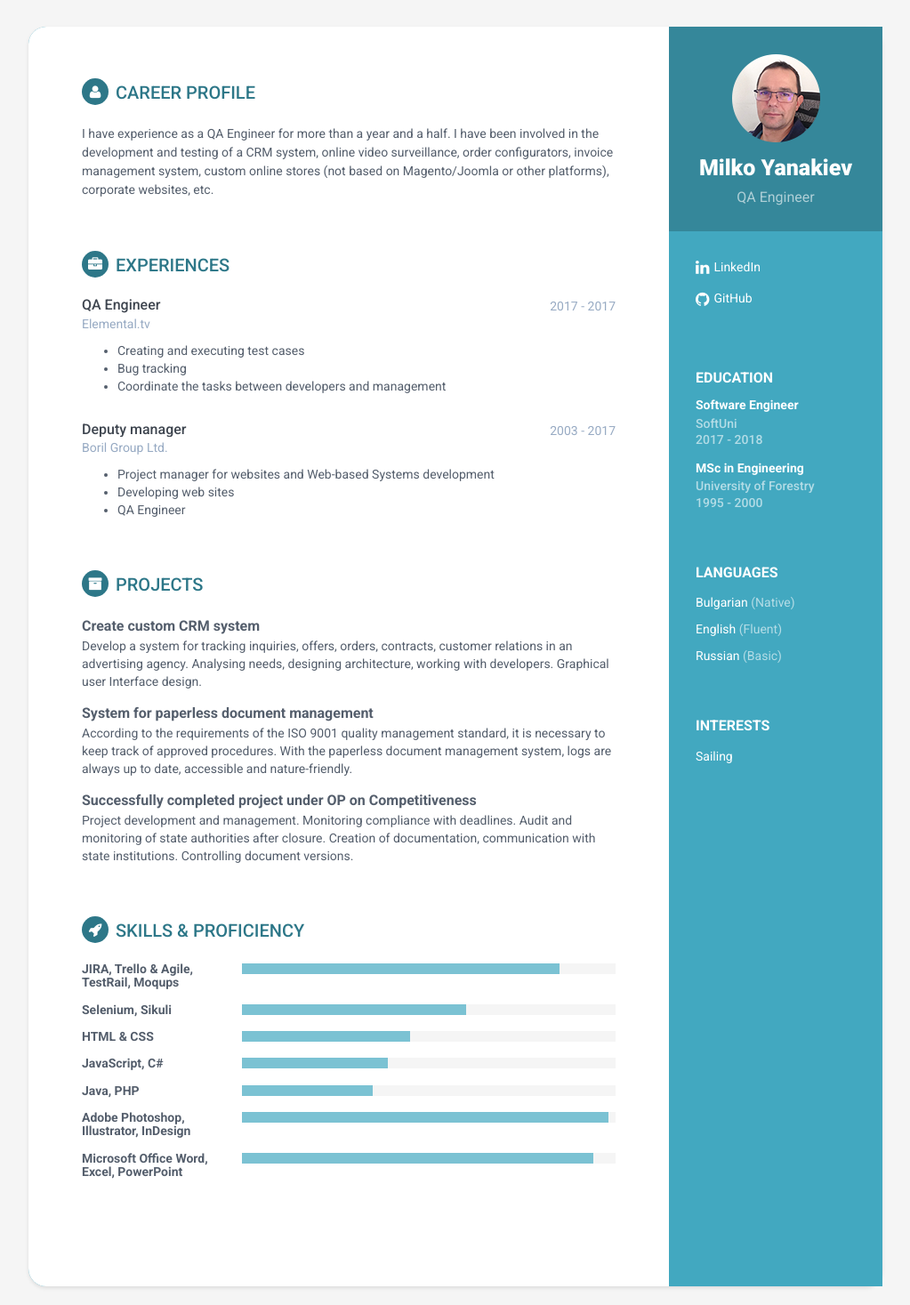
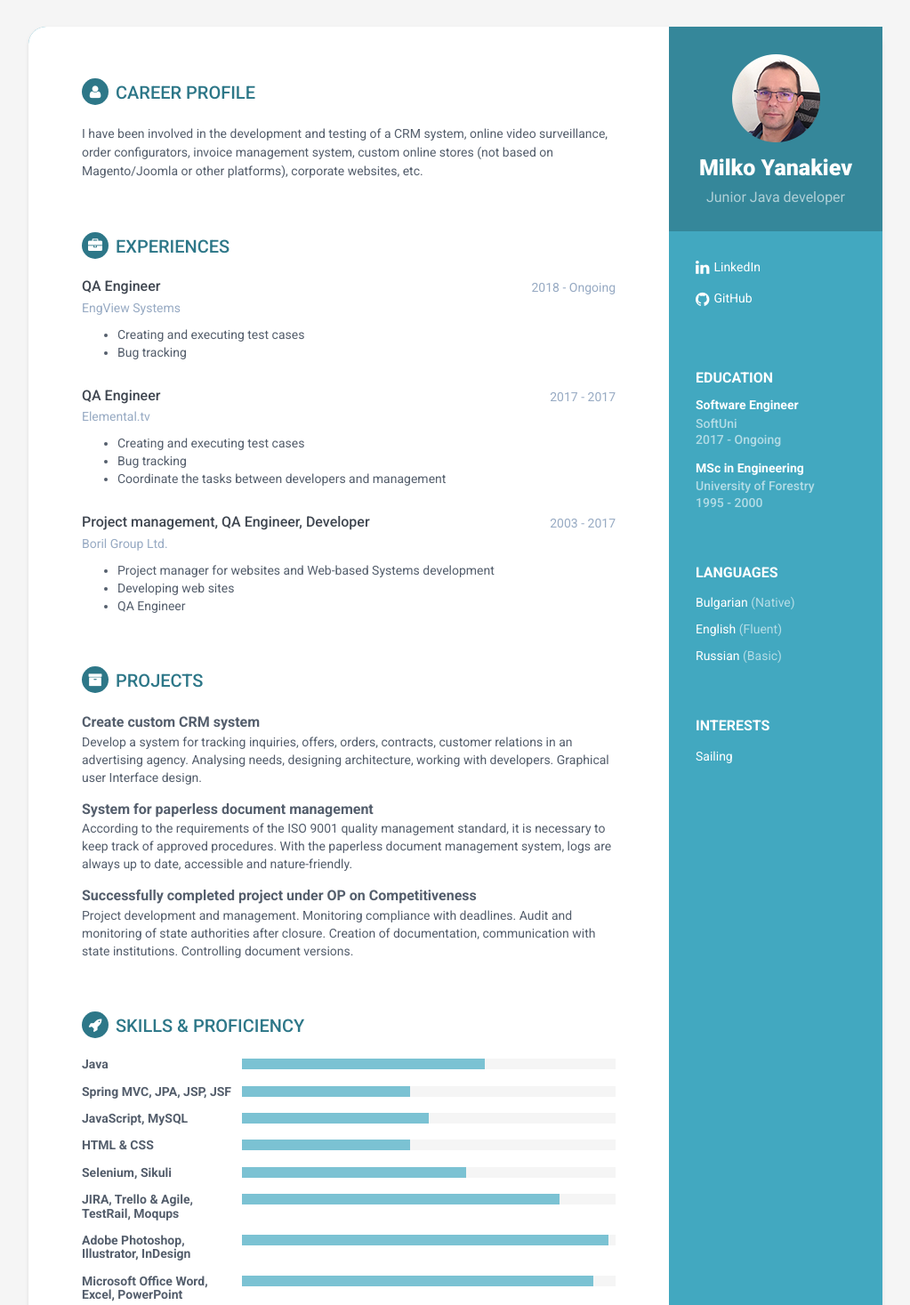
Before and after one commit to mvyanakiev/mvyanakiev.github.io, a plain HTML site: page index.html in a window 1280 px wide. Shown: the top 1467 px of the page at 89% size, without its empty margins (128-1151 px from the left). Drawn offline with Linux system fonts and the light colour scheme.

Commit message:
update skills and jobs

```diff
--- a/assets/css/styles.css
+++ b/assets/css/styles.css
@@ -199,6 +199,7 @@ p {
   position: relative;
   overflow: hidden;
   margin-bottom: 2px;
+  padding-bottom: 3px;
 }
 .main-wrapper .job-title {
   color: #3F4650;
@@ -206,6 +207,7 @@ p {
   margin-top: 0;
   margin-bottom: 0;
   font-weight: 500;
+  height: auto;
 }
 .main-wrapper .time {
   position: absolute;
--- a/index.html
+++ b/index.html
@@ -36,7 +36,7 @@
         <div class="profile-container">
             <img class="profile" src="assets/images/profile.png" alt=""/>
             <h1 class="name">Milko Yanakiev</h1>
-            <h3 class="tagline">QA Engineer</h3>
+            <h3 class="tagline">Junior Java developer</h3>
         </div><!--//profile-container-->
 
         <div class="contact-container container-block">
@@ -52,7 +52,7 @@
             <div class="item">
                 <h4 class="degree">Software Engineer</h4>
                 <h5 class="meta">SoftUni</h5>
-                <div class="time">2017 - 2018</div>
+                <div class="time">2017 - Ongoing</div>
             </div><!--//item-->
             <div class="item">
                 <h4 class="degree">MSc in Engineering</h4>
@@ -74,8 +74,6 @@
             <h2 class="container-block-title">Interests</h2>
             <ul class="list-unstyled interests-list">
                 <li>Sailing</li>
-                <!--<li>Snowboarding</li>-->
-                <!--<li>Cooking</li>-->
             </ul>
         </div><!--//interests-->
 
@@ -86,13 +84,32 @@
         <section class="section summary-section">
             <h2 class="section-title"><i class="fa fa-user"></i>Career Profile</h2>
             <div class="summary">
-                <p>I have experience as a QA Engineer for more than a year and a half.
-                    I have been involved in the development and testing of a CRM system, online video surveillance, order configurators, invoice management system, custom online stores (not based on Magento/Joomla or other platforms), corporate websites, etc.</p>
+                <p>I have been involved in the development and testing of a CRM system, online video surveillance, order
+                    configurators, invoice management system, custom online stores (not based on Magento/Joomla or other
+                    platforms), corporate websites, etc.</p>
             </div><!--//summary-->
         </section><!--//section-->
 
         <section class="section experiences-section">
             <h2 class="section-title"><i class="fa fa-briefcase"></i>Experiences</h2>
+
+            <div class="item">
+                <div class="meta">
+                    <div class="upper-row">
+                        <h3 class="job-title">QA Engineer</h3>
+                        <div class="time">2018 - Ongoing</div>
+                    </div><!--//upper-row-->
+                    <div class="company">EngView Systems</div>
+                </div><!--//meta-->
+                <div class="details">
+                    <p>
+                    <ul>
+                        <li>Creating and executing test cases</li>
+                        <li>Bug tracking</li>
+                    </ul>
+                    </p>
+                </div><!--//details-->
+            </div><!--//item-->
 
             <div class="item">
                 <div class="meta">
@@ -116,7 +133,7 @@
             <div class="item">
                 <div class="meta">
                     <div class="upper-row">
-                        <h3 class="job-title">Deputy manager</h3>
+                        <h3 class="job-title">Project management, QA Engineer, Developer</h3>
                         <div class="time">2003 - 2017</div>
                     </div><!--//upper-row-->
                     <div class="company">Boril Group Ltd.</div>
@@ -130,18 +147,13 @@
                     </ul>
                     </p>
 
-                </div><!--//details-->
-            </div><!--//item-->
-        </section><!--//section-->
+                </div>
+            </div>
+        </section>
 
         <section class="section projects-section">
             <h2 class="section-title"><i class="fa fa-archive"></i>Projects</h2>
-            <!--<div class="intro">-->
-            <!--<p>You can list your side projects or open source libraries in this section. Lorem ipsum dolor sit amet,-->
-            <!--consectetur adipiscing elit. Vestibulum et ligula in nunc bibendum fringilla a eu lectus.</p>-->
-            <!--</div>&lt;!&ndash;//intro&ndash;&gt;-->
             <div class="item">
-                <!--<span class="project-title"><a href="#hook">Create custom CRM system</a></span> - <span class="project-tagline">A responsive website template designed to help startups promote, market and sell their products.</span>-->
                 <span class="project-title"><strong>Create custom CRM system</strong></span>
                 <br>
                 <span class="project-tagline">Develop a system for tracking inquiries, offers, orders, contracts, customer relations in an advertising agency. Analysing needs, designing architecture, working with developers. Graphical user Interface design.</span>
@@ -164,10 +176,35 @@
         <section class="skills-section section">
             <h2 class="section-title"><i class="fa fa-rocket"></i>Skills &amp; Proficiency</h2>
             <div class="skillset">
+
                 <div class="item">
-                    <h3 class="level-title">JIRA, Trello & Agile, TestRail, Moqups</h3>
+                    <h3 class="level-title">Java</h3>
                     <div class="level-bar">
-                        <div class="level-bar-inner" data-level="85%">
+                        <div class="level-bar-inner" data-level="65%">
+                        </div>
+                    </div><!--//level-bar-->
+                </div><!--//item-->
+
+                <div class="item">
+                    <h3 class="level-title">Spring MVC, JPA, JSP, JSF</h3>
+                    <div class="level-bar">
+                        <div class="level-bar-inner" data-level="45%">
+                        </div>
+                    </div><!--//level-bar-->
+                </div><!--//item-->
+
+                <div class="item">
+                    <h3 class="level-title">JavaScript, MySQL</h3>
+                    <div class="level-bar">
+                        <div class="level-bar-inner" data-level="50%">
+                        </div>
+                    </div><!--//level-bar-->
+                </div><!--//item-->
+
+                <div class="item">
+                    <h3 class="level-title">HTML & CSS</h3>
+                    <div class="level-bar">
+                        <div class="level-bar-inner" data-level="45%">
                         </div>
                     </div><!--//level-bar-->
                 </div><!--//item-->
@@ -181,25 +218,9 @@
                 </div><!--//item-->
 
                 <div class="item">
-                    <h3 class="level-title">HTML & CSS</h3>
+                    <h3 class="level-title">JIRA, Trello & Agile, TestRail, Moqups</h3>
                     <div class="level-bar">
-                        <div class="level-bar-inner" data-level="45%">
-                        </div>
-                    </div><!--//level-bar-->
-                </div><!--//item-->
-
-                <div class="item">
-                    <h3 class="level-title">JavaScript, C#</h3>
-                    <div class="level-bar">
-                        <div class="level-bar-inner" data-level="39%">
-                        </div>
-                    </div><!--//level-bar-->
-                </div><!--//item-->
-
-                <div class="item">
-                    <h3 class="level-title">Java, PHP</h3>
-                    <div class="level-bar">
-                        <div class="level-bar-inner" data-level="35%">
+                        <div class="level-bar-inner" data-level="85%">
                         </div>
                     </div><!--//level-bar-->
                 </div><!--//item-->
```
